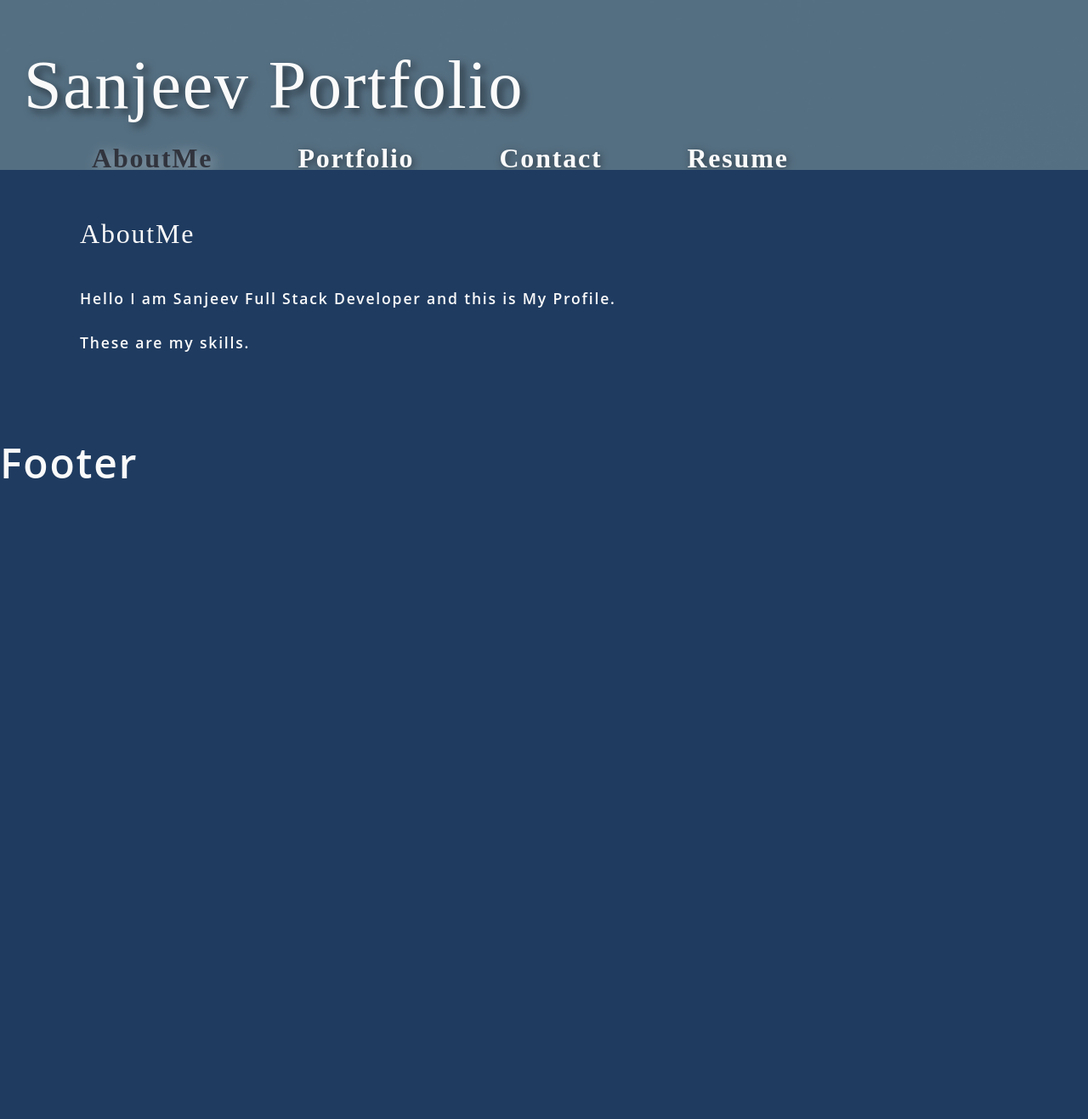
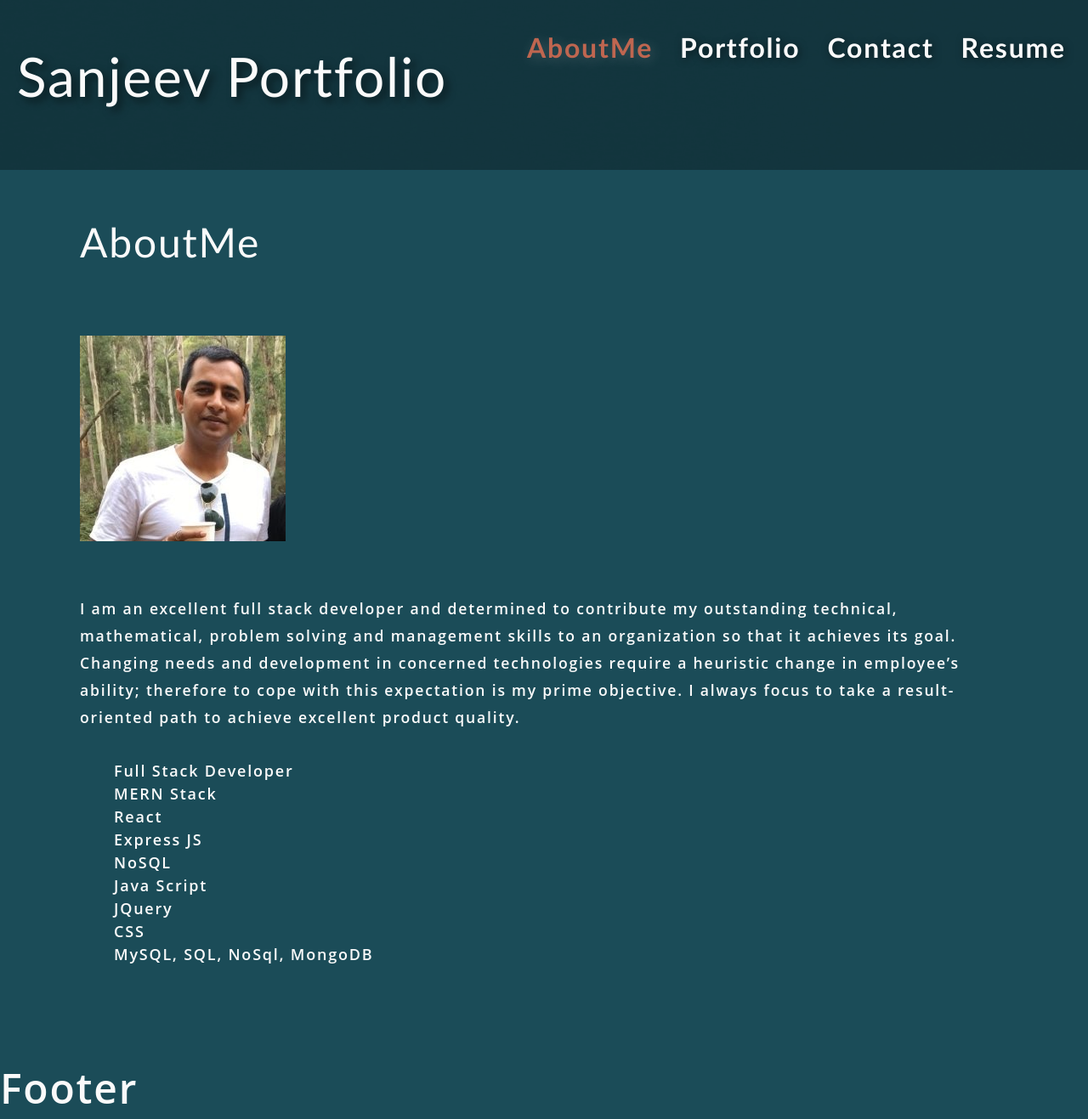
Before and after one commit to SanjeevKumar-DEV/portfolio-react-sanjeev-app, a React (Create React App) app: page / in a window 1280 px wide. Shown: the whole page at 85% size. Before the commit the page ends 800 px from the top, so only its background shows below. Built offline with nearby package versions, Linux system fonts and the light colour scheme.

Commit message:
Added profile pic and some CSS enhancements.

```diff
--- a/src/App.css
+++ b/src/App.css
@@ -46,9 +46,11 @@ main {
   --primary: #8c54ff;
   --secondary: #31343D;
   --tertiary: #b12704;
+  --fourth:#bf6650;
   --light: #fafafa;
   --dark: #799FBA;
   --darker: #1F3B60;
+  --dark-turquiose:#1b4c58;
   --alpha: rgba(255,255,255,.7);
   --error: rgb(228, 46, 1);
   --spacing-one: calc(1rem * 0.5);
@@ -72,7 +74,7 @@ body {
   line-height: 1.5;
   font-size: 18px;
   letter-spacing: 0.1em;
-  background: var(--darker);
+  background: var(--dark-turquiose);
   color: var(--light);
   font-family: 'Open Sans', sans-serif;
 }
@@ -83,20 +85,20 @@ h3,
 h4,
 h5,
 h6 {
-  font-family: 'Aladin', cursive;
+  font-family:'Gill Sans', 'Gill Sans MT', Calibri, 'Trebuchet MS', sans-serif;
   font-weight: 500;
   margin: 5px 0;
   line-height: 1.25;
 }
 
 h1 {
-  font-size: 5rem;
+  font-size: 4rem;
   margin: 50px 20px;
   text-shadow: 5px 5px 10px rgba(0, 0, 0, 0.5);
 }
 
 h2 {
-  font-size: 2rem;
+  font-size: 3rem;
 }
 
 h3 {
@@ -133,7 +135,7 @@ a:hover {
 }
 
 header {
-  background: var(--dark);
+  background: var(--dark-turquiose);
 }
 
 header a {
@@ -225,7 +227,7 @@ header img {
 
 nav {
   position: relative;
-  font-family: 'Aladin', cursive;
+  font-family:'Gill Sans', 'Gill Sans MT', Calibri, 'Trebuchet MS', sans-serif;
   font-size: 2.5rem;
   margin: 30px 20px;
 }
@@ -395,9 +397,9 @@ textarea {
 }
 
 .navActive {
-  color: var(--secondary);
+  color: var(--fourth);
   cursor: default;
-  text-shadow: 3px 3px 15px rgba(255,255,255, .5);
+  text-shadow: 3px 3px 15px rgba(255,255,255, .2);
 }
 @media only screen and (max-width: 1300px) {
   nav {
--- a/src/components/AboutMe.js
+++ b/src/components/AboutMe.js
@@ -1,18 +1,39 @@
 import React from "react";
+import ProfilePic from "../assets/sanjeevProfilePhoto.jpeg";
 
 const AboutMe = () => {
   return (
     <section className="my-5">
       <div className="my-2">
-        <div className="profile-img my-5">
-          <i className="fas fa-user-circle" style={{ fontSize: "96px" }}></i>
+        <div className="flex-row">
+          <div className="profile-img my-5">
+            <img style={{ fontSize: "96px" }} src={ProfilePic}></img>
+          </div>
+          <div>
+          <p className="my-2">
+            I am an excellent full stack developer and determined to contribute my
+            outstanding technical, mathematical, problem solving and management
+            skills to an organization so that it achieves its goal. Changing
+            needs and development in concerned technologies require a heuristic
+            change in employee’s ability; therefore to cope with this
+            expectation is my prime objective. I always focus to take a
+            result-oriented path to achieve excellent product quality.
+          </p>
+          </div>
         </div>
-        <p>
-          Hello I am Sanjeev Full Stack Developer and this is My Profile.
-        </p>
-        <p>
-          These are my skills.
-        </p>
+        <div className="flex-row">
+          <ul>
+            <li>Full Stack Developer</li>
+            <li>MERN Stack</li>
+            <li>React</li>
+            <li>Express JS</li>
+            <li>NoSQL</li>
+            <li>Java Script</li>
+            <li>JQuery</li>
+            <li>CSS</li>
+            <li>MySQL, SQL, NoSql, MongoDB</li>
+          </ul>
+        </div>
       </div>
     </section>
   );
--- a/src/components/Header.js
+++ b/src/components/Header.js
@@ -5,7 +5,7 @@ const Header = (props) => {
   return (
 
     <div>
-      <header className="flex-row space-between px-1">
+      <header className="flex-row px-5 space-between ">
         <h1>Sanjeev Portfolio</h1>
         <img src={porftfolioBackground} alt=""></img>
         {props.children}
--- a/src/components/Navigation.js
+++ b/src/components/Navigation.js
@@ -15,7 +15,7 @@ function Navigation(props) {
       <ul className="flex-row">
         {pages.map((Page) => (
           <li
-            className={`mx-5 ${
+            className={`mx-2 ${
               currentPage.name === Page.name && 'navActive'
               }`}
             key={Page.name}
```
Also changed, not shown: src/assets/sanjeevProfile.png (added), src/assets/sanjeevProfilePhoto.jpeg (added).
